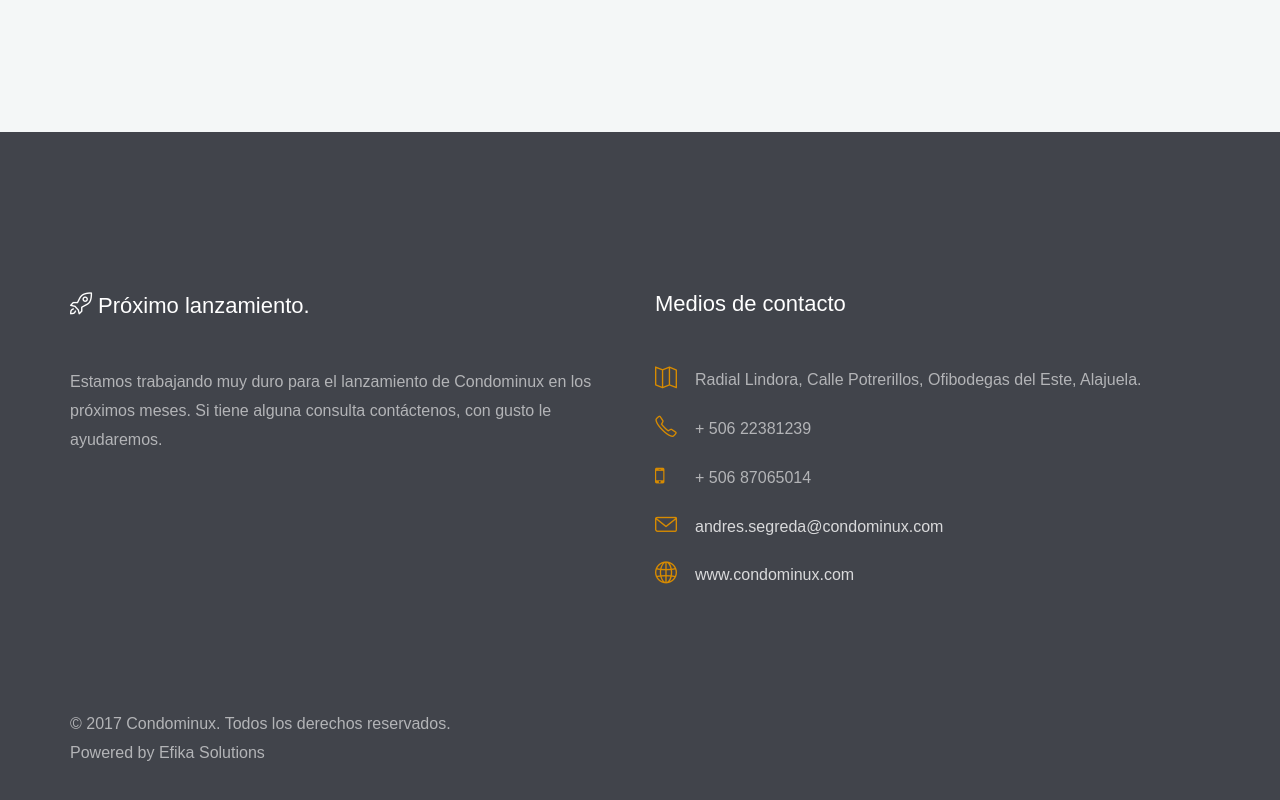
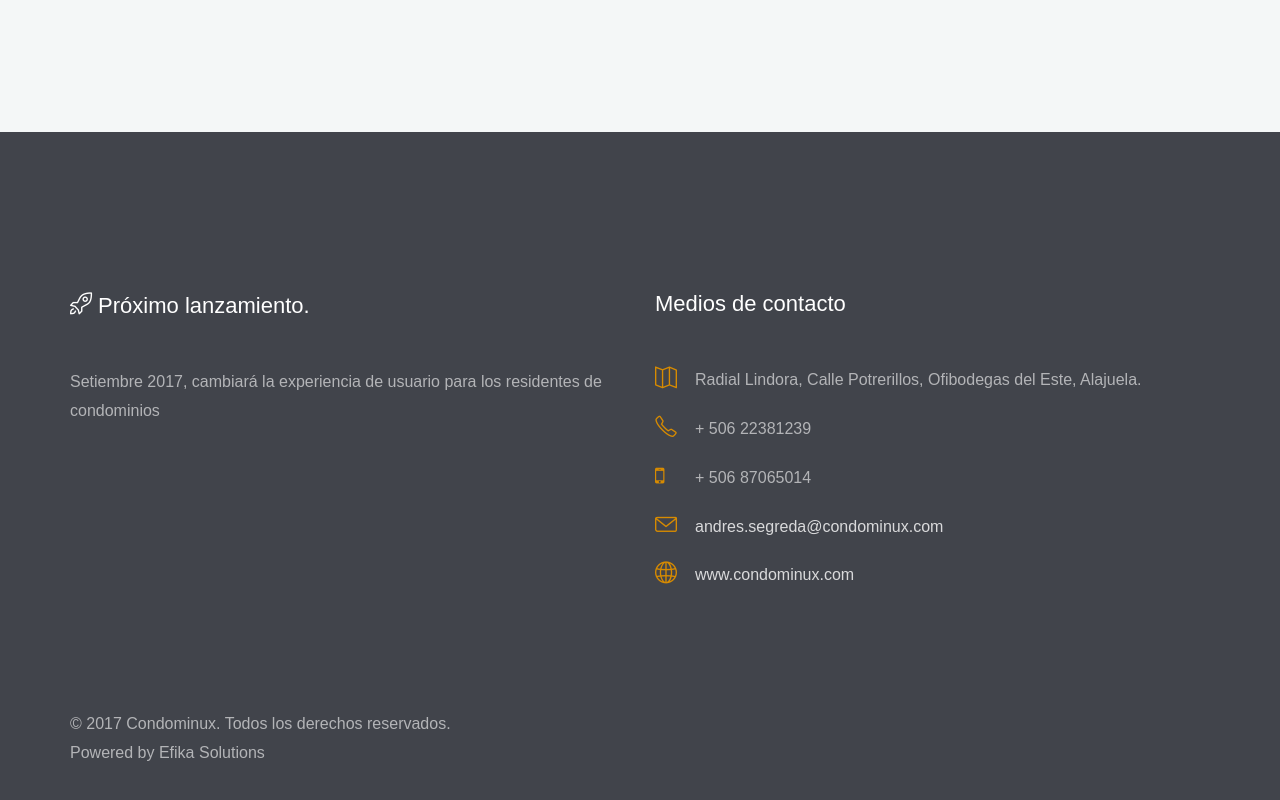
Before and after one commit to jasj/condominuxPage, a website: page www/index.html in a window 1280 px wide. Shown: the part 5369-6169 px from the top of the page. Drawn offline with Linux system fonts and the light colour scheme; files whose address does not match are found by name.

Commit message:
first commit

```diff
--- a/www/index.html
+++ b/www/index.html
@@ -402,7 +402,7 @@
 			<div class="row">
 				<div class="col-md-6 animate-box">
 					<h3 class="section-title"><i class="icon-rocket"></i>  Próximo lanzamiento.</h3>
-					<p>Estamos trabajando muy duro para el lanzamiento de Condominux en los próximos meses. Si tiene alguna consulta contáctenos, con gusto le ayudaremos.</p>
+					<p>Setiembre 2017, cambiará la experiencia de usuario para los residentes de condominios</p>
 
 				</div>
 
```
